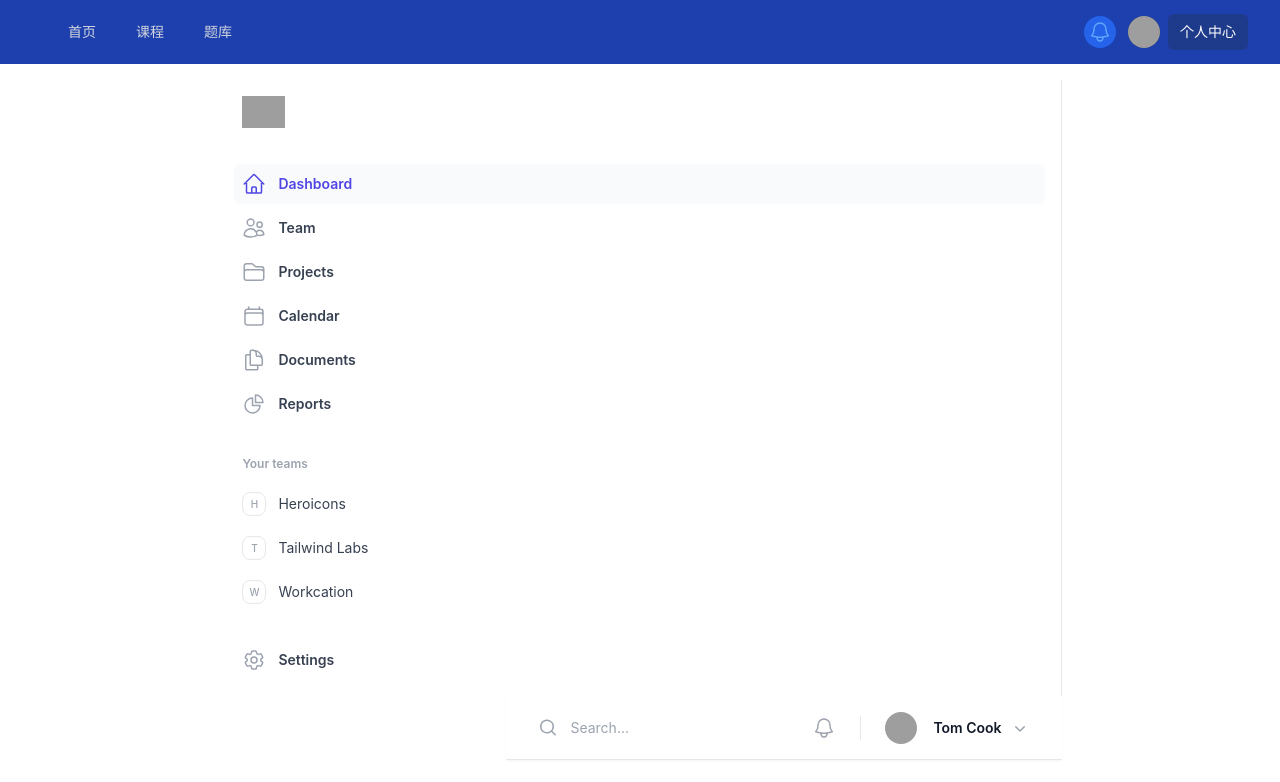
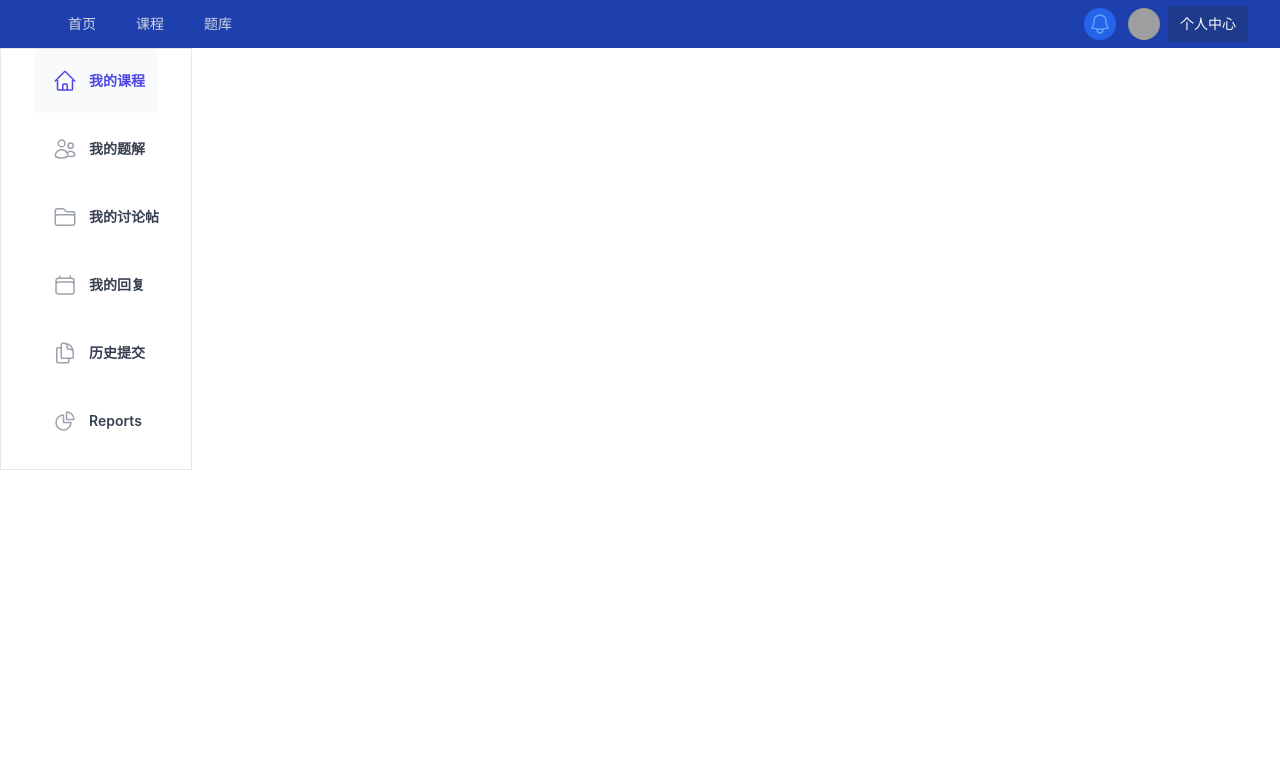
Before and after one commit to zjr71163356/program-education-platform, a Vue app in the folder program-education-platform/: page /PersonalCenter in a window 1280 px wide. Shown: the top 782 px of the page. Built offline with nearby package versions, Linux system fonts and the light colour scheme; grey boxes are pictures that could not be loaded; what tw-elements, vue-codemirror would draw is missing.

Commit message:
Refactor class list and navbar styles

```diff
--- a/program-education-platform/src/App.vue
+++ b/program-education-platform/src/App.vue
@@ -1,38 +1,26 @@
+<template>
+  <div class="common-layout">
+    <div id="myNavbar">
+      <MyNavbar class="" />
+    </div>
 
-
-<template>
-  <div class="common-layout ">
-    <el-container>
-      <el-header >
-        <!-- <el-menu class="el-menu-demo" mode="horizontal"  :router="true">
-          <el-menu-item index="1" :route="{ name: 'ClassList' }"> 课程中心 </el-menu-item>
-          <el-menu-item index="2" :route="{ name: 'QuestionBank' }">题库 </el-menu-item>
-        </el-menu> -->
-        <MyNavbar  />
-      </el-header>
-      <el-main class="centered-content "> <router-view /></el-main>
-    </el-container>
+    <div id="myContainer" class="   container-height">
+      <div class="flex justify-center p-0"><router-view /></div>
+    </div>
   </div>
 </template>
 <script setup>
 import { RouterView } from 'vue-router'
 import MyNavbar from './components/MyNavbar.vue'
-
-
-
 </script>
 
 <style scoped>
-.centered-content {
-  display: flex;
-  justify-content: center;
-}
 RouterLink {
   text-decoration: none;
   display: block;
 }
-.el-header {
-   padding: 0 0;
+.container-height {
+  height: calc(100vh - 48px);
 }
 
 /* 如果需要设置 el-main 的高度 */
--- a/program-education-platform/src/components/MyNavbar.vue
+++ b/program-education-platform/src/components/MyNavbar.vue
@@ -1,7 +1,7 @@
 <template >
   <Disclosure as="nav" class="bg-blue-800 " v-slot="{ open }">
     <div class="mx-auto max-w-7xl px-2 sm:px-6 lg:px-8">
-      <div class="relative flex h-16 items-center justify-between">
+      <div class="relative flex h-12 items-center justify-between">
         <div class="absolute inset-y-0 left-0 flex items-center sm:hidden">
           <!-- Mobile menu button-->
           <DisclosureButton
--- a/program-education-platform/src/pages/ClassList.vue
+++ b/program-education-platform/src/pages/ClassList.vue
@@ -9,7 +9,7 @@
     </div>
 
     <!-- Card body -->
-    <div class="p-6 flex flex-wrap items-center justify-center">
+    <div class=" flex flex-wrap items-center justify-center">
       <!-- Text -->
       <div v-for="o in 25" :key="o" class="text item w-1/4">
         <ClassItem />
--- a/program-education-platform/src/pages/PersonalCenter.vue
+++ b/program-education-platform/src/pages/PersonalCenter.vue
@@ -1,22 +1,17 @@
-<template>
-  <div class="  ">
+<template >
+
+  <div class="flex w-full ">
     <!-- Static sidebar for desktop -->
-    <div class="   ">
+
       <!-- Sidebar component, swap this element with another sidebar if you like -->
       <div
-        class="flex grow flex-col gap-y-5 overflow-y-auto border-r border-gray-200 bg-white px-6 pb-4"
+        class="h-full  flex grow flex-col gap-y-5 overflow-y-auto   border   border-gray-200 bg-white px-10 pb-4 "
       >
-        <div class="flex h-16 shrink-0 items-center">
-          <img
-            class="h-8 w-auto"
-            src="https://tailwindui.com/img/logos/mark.svg?color=indigo&shade=600"
-            alt="Your Company"
-          />
-        </div>
-        <nav class="flex flex-1 flex-col">
+
+        <nav class="flex flex-1 flex-col ">
           <ul role="list" class="flex flex-1 flex-col gap-y-7">
             <li>
-              <ul role="list" class="-mx-2 space-y-1">
+              <ul role="list" class="-mx-2 space-y-1 w-50">
                 <li v-for="item in navigation" :key="item.name">
                   <a
                     :href="item.href"
@@ -24,7 +19,7 @@
                       item.current
                         ? 'bg-gray-50 text-indigo-600'
                         : 'text-gray-700 hover:text-indigo-600 hover:bg-gray-50',
-                      'group flex gap-x-3 rounded-md p-2 text-sm leading-6 font-semibold'
+                      'group flex gap-x-3 rounded-md p-5 text-sm leading-6 font-semibold whitespace-nowrap' // Add 'whitespace-nowrap' class here
                     ]"
                   >
                     <component
@@ -42,151 +37,23 @@
                 </li>
               </ul>
             </li>
-            <li>
-              <div class="text-xs font-semibold leading-6 text-gray-400">Your teams</div>
-              <ul role="list" class="-mx-2 mt-2 space-y-1">
-                <li v-for="team in teams" :key="team.name">
-                  <a
-                    :href="team.href"
-                    :class="[
-                      team.current
-                        ? 'bg-gray-50 text-indigo-600'
-                        : 'text-gray-700 hover:text-indigo-600 hover:bg-gray-50',
-                      'group flex gap-x-3 rounded-md p-2 text-sm leading-6 font-semibold'
-                    ]"
-                  >
-                    <span
-                      :class="[
-                        team.current
-                          ? 'text-indigo-600 border-indigo-600'
-                          : 'text-gray-400 border-gray-200 group-hover:border-indigo-600 group-hover:text-indigo-600',
-                        'flex h-6 w-6 shrink-0 items-center justify-center rounded-lg border text-[0.625rem] font-medium bg-white'
-                      ]"
-                      >{{ team.initial }}</span
-                    >
-                    <span class="truncate">{{ team.name }}</span>
-                  </a>
-                </li>
-              </ul>
-            </li>
-            <li class="mt-auto">
-              <a
-                href="#"
-                class="group -mx-2 flex gap-x-3 rounded-md p-2 text-sm font-semibold leading-6 text-gray-700 hover:bg-gray-50 hover:text-indigo-600"
-              >
-                <Cog6ToothIcon
-                  class="h-6 w-6 shrink-0 text-gray-400 group-hover:text-indigo-600"
-                  aria-hidden="true"
-                />
-                Settings
-              </a>
-            </li>
+
           </ul>
         </nav>
-      </div>
+
     </div>
 
-    <div class="lg:pl-72">
-      <div
-        class="sticky top-0 z-40 flex h-16 shrink-0 items-center gap-x-4 border-b border-gray-200 bg-white px-4 shadow-sm sm:gap-x-6 sm:px-6 lg:px-8"
-      >
-        <button
-          type="button"
-          class="-m-2.5 p-2.5 text-gray-700 lg:hidden"
-          @click="sidebarOpen = true"
-        >
-          <span class="sr-only">Open sidebar</span>
-          <Bars3Icon class="h-6 w-6" aria-hidden="true" />
-        </button>
+    <div class="w-full h-full bg-white    ">
 
-        <!-- Separator -->
-        <div class="h-6 w-px bg-gray-200 lg:hidden" aria-hidden="true" />
-
-        <div class="flex flex-1 gap-x-4 self-stretch lg:gap-x-6">
-          <form class="relative flex flex-1" action="#" method="GET">
-            <label for="search-field" class="sr-only">Search</label>
-            <MagnifyingGlassIcon
-              class="pointer-events-none absolute inset-y-0 left-0 h-full w-5 text-gray-400"
-              aria-hidden="true"
-            />
-            <input
-              id="search-field"
-              class="block h-full w-full border-0 py-0 pl-8 pr-0 text-gray-900 placeholder:text-gray-400 focus:ring-0 sm:text-sm"
-              placeholder="Search..."
-              type="search"
-              name="search"
-            />
-          </form>
-          <div class="flex items-center gap-x-4 lg:gap-x-6">
-            <button type="button" class="-m-2.5 p-2.5 text-gray-400 hover:text-gray-500">
-              <span class="sr-only">View notifications</span>
-              <BellIcon class="h-6 w-6" aria-hidden="true" />
-            </button>
-
-            <!-- Separator -->
-            <div class="hidden lg:block lg:h-6 lg:w-px lg:bg-gray-200" aria-hidden="true" />
-
-            <!-- Profile dropdown -->
-            <Menu as="div" class="relative">
-              <MenuButton class="-m-1.5 flex items-center p-1.5">
-                <span class="sr-only">Open user menu</span>
-                <img
-                  class="h-8 w-8 rounded-full bg-gray-50"
-                  src="https://images.unsplash.com/photo-1472099645785-5658abf4ff4e?ixlib=rb-1.2.1&ixid=eyJhcHBfaWQiOjEyMDd9&auto=format&fit=facearea&facepad=2&w=256&h=256&q=80"
-                  alt=""
-                />
-                <span class="hidden lg:flex lg:items-center">
-                  <span
-                    class="ml-4 text-sm font-semibold leading-6 text-gray-900"
-                    aria-hidden="true"
-                    >Tom Cook</span
-                  >
-                  <ChevronDownIcon class="ml-2 h-5 w-5 text-gray-400" aria-hidden="true" />
-                </span>
-              </MenuButton>
-              <transition
-                enter-active-class="transition ease-out duration-100"
-                enter-from-class="transform opacity-0 scale-95"
-                enter-to-class="transform opacity-100 scale-100"
-                leave-active-class="transition ease-in duration-75"
-                leave-from-class="transform opacity-100 scale-100"
-                leave-to-class="transform opacity-0 scale-95"
-              >
-                <MenuItems
-                  class="absolute right-0 z-10 mt-2.5 w-32 origin-top-right rounded-md bg-white py-2 shadow-lg ring-1 ring-gray-900/5 focus:outline-none"
-                >
-                  <MenuItem v-for="item in userNavigation" :key="item.name" v-slot="{ active }">
-                    <a
-                      :href="item.href"
-                      :class="[
-                        active ? 'bg-gray-50' : '',
-                        'block px-3 py-1 text-sm leading-6 text-gray-900'
-                      ]"
-                      >{{ item.name }}</a
-                    >
-                  </MenuItem>
-                </MenuItems>
-              </transition>
-            </Menu>
-          </div>
-        </div>
-      </div>
-
-      <main class="py-10">
-        <div class="px-4 sm:px-6 lg:px-8">
-          <!-- Your content -->
-        </div>
-      </main>
     </div>
   </div>
 </template>
 
 <script setup>
 import { ref } from 'vue'
-import { Menu, MenuButton, MenuItem, MenuItems } from '@headlessui/vue'
+
 import {
-  Bars3Icon,
-  BellIcon,
+
   CalendarIcon,
   ChartPieIcon,
   Cog6ToothIcon,
@@ -195,14 +62,14 @@ import {
   HomeIcon,
   UsersIcon
 } from '@heroicons/vue/24/outline'
-import { ChevronDownIcon, MagnifyingGlassIcon } from '@heroicons/vue/20/solid'
+
 
 const navigation = [
-  { name: 'Dashboard', href: '#', icon: HomeIcon, current: true },
-  { name: 'Team', href: '#', icon: UsersIcon, current: false },
-  { name: 'Projects', href: '#', icon: FolderIcon, current: false },
-  { name: 'Calendar', href: '#', icon: CalendarIcon, current: false },
-  { name: 'Documents', href: '#', icon: DocumentDuplicateIcon, current: false },
+  { name: '我的课程', href: '#', icon: HomeIcon, current: true },
+  { name: '我的题解', href: '#', icon: UsersIcon, current: false },
+  { name: '我的讨论帖', href: '#', icon: FolderIcon, current: false },
+  { name: '我的回复', href: '#', icon: CalendarIcon, current: false },
+  { name: '历史提交', href: '#', icon: DocumentDuplicateIcon, current: false },
   { name: 'Reports', href: '#', icon: ChartPieIcon, current: false }
 ]
 const teams = [
@@ -210,10 +77,6 @@ const teams = [
   { id: 2, name: 'Tailwind Labs', href: '#', initial: 'T', current: false },
   { id: 3, name: 'Workcation', href: '#', initial: 'W', current: false }
 ]
-const userNavigation = [
-  { name: 'Your profile', href: '#' },
-  { name: 'Sign out', href: '#' }
-]
 
-const sidebarOpen = ref(false)
+
 </script>
```
Also changed, not shown: program-education-platform/src/pages/ProblemDesc.vue (+6 -3 lines), program-education-platform/src/pages/MyCenter.vue (added).
